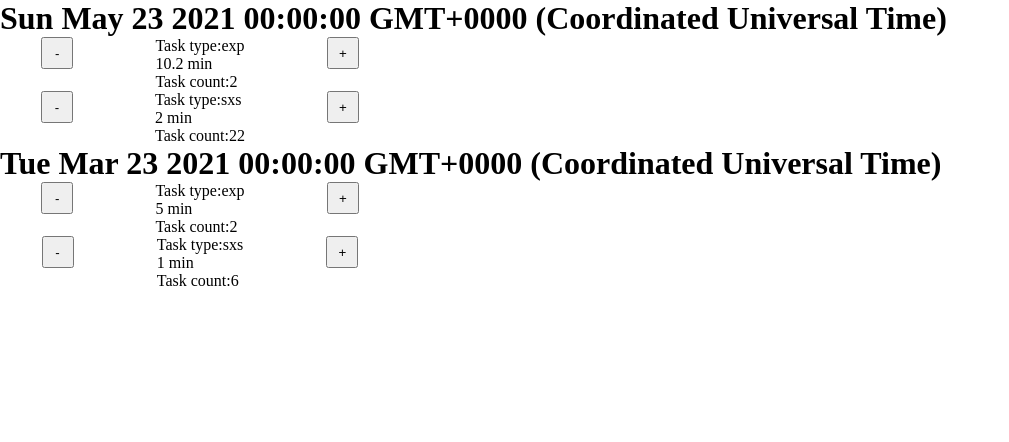
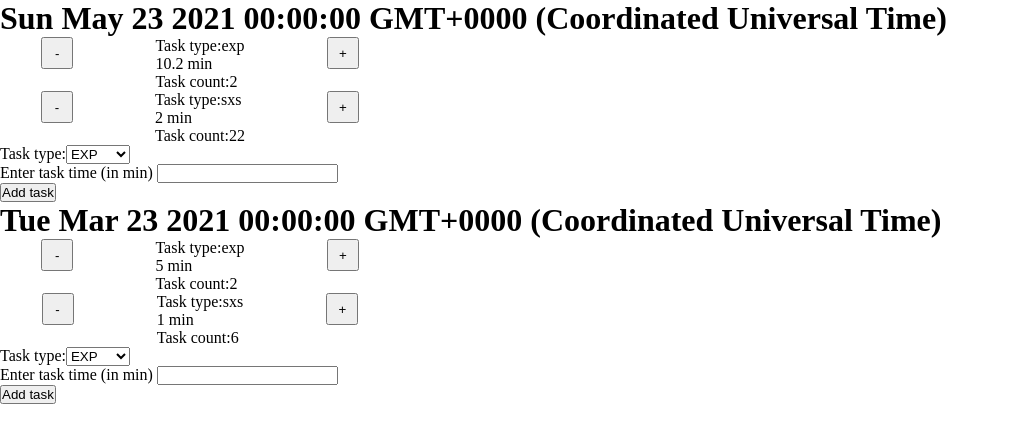
Before and after one commit to iam-Akshat/lb-tasks-counter, a React (Create React App) app: page / in a window 1280 px wide. Shown: the top 442 px of the page, without its empty margins (0-1009 px from the left). Built offline with nearby package versions, Linux system fonts and the light colour scheme.

Commit message:
add tasks

```diff
--- a/package.json
+++ b/package.json
@@ -13,6 +13,7 @@
     "react-scripts": "4.0.3",
     "redux": "^4.0.5",
     "reselect": "^4.0.0",
+    "uuid": "^8.3.2",
     "web-vitals": "^1.1.1"
   },
   "scripts": {
--- a/src/components/Entry.jsx
+++ b/src/components/Entry.jsx
@@ -1,11 +1,14 @@
+import AddTask from "./addTask";
 import TaskList from "./TaskList"
 
 const Entry = ({tasks,id,date}) =>{
-    return(
+    return(<>
         <div className="entry" key={id}>
         <h1>{date}</h1>
             <TaskList tasks={tasks} entryId={id}/>
         </div>
+        <AddTask entryId={id}/>
+        </>
     )
 
 
--- /dev/null
+++ b/src/components/addTask.jsx
@@ -0,0 +1,48 @@
+import {v4} from "uuid"
+import { useState } from "react";
+import { useDispatch } from "react-redux";
+import { addTask } from "../state/reducers/entriesSlice"
+const AddTask = ({entryId}) => {
+    const dispatch = useDispatch()
+    const [taskType,setTaskType] = useState('EXP')
+    const [time,setTime] = useState('');
+    const [error,setError] = useState(null);
+
+    const handleTaskSubmit = () =>{
+        if(time.trim().length === 0){
+            setError(true)
+            return;
+        }
+        setError(false);
+        dispatch(addTask({
+            id:entryId,
+            task:{
+                id: v4(),
+                type: taskType,
+                duration: time,
+                count:0
+            }
+        }))
+    }
+    return (
+        <div className='add_form'>
+            <div className='task_type_picker'>
+                <label htmlFor="type">Task type:</label>
+                <select name="type" onChange={(e)=>setTaskType(e.target.value)}>
+                    <optgroup>
+                        <option defaultChecked>EXP</option>
+                        <option>SXS</option>
+                    </optgroup>
+                </select>
+            </div>
+            <div className='task_time_picker'>
+                <label>Enter task time (in min) </label>
+                <input type='text' value={time} onChange={(e)=> setTime(e.target.value)}/>
+                {error && 'Write a valid number'}
+            </div>
+            <button onClick ={handleTaskSubmit}>Add task</button>
+        </div>
+    )
+}
+
+export default AddTask;
```
Also changed, not shown: 1 other file (tests, documents, lock files or other folders).
